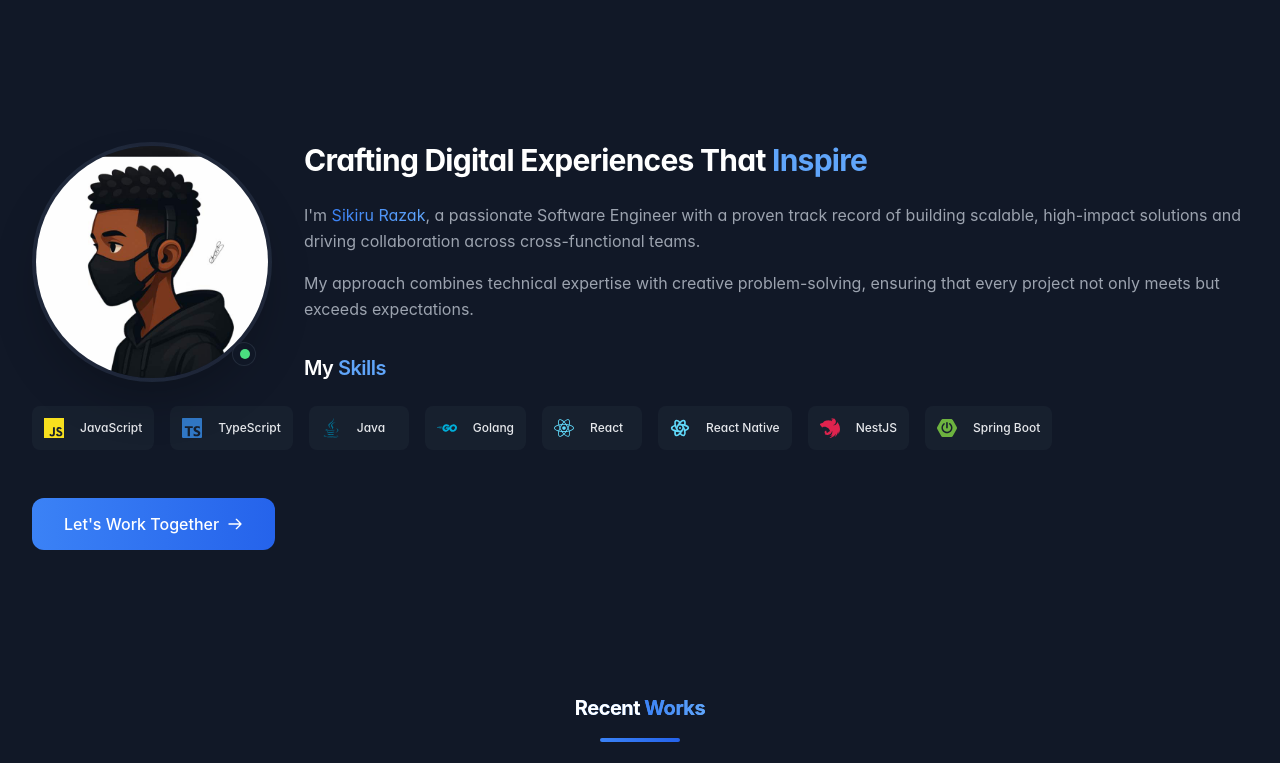
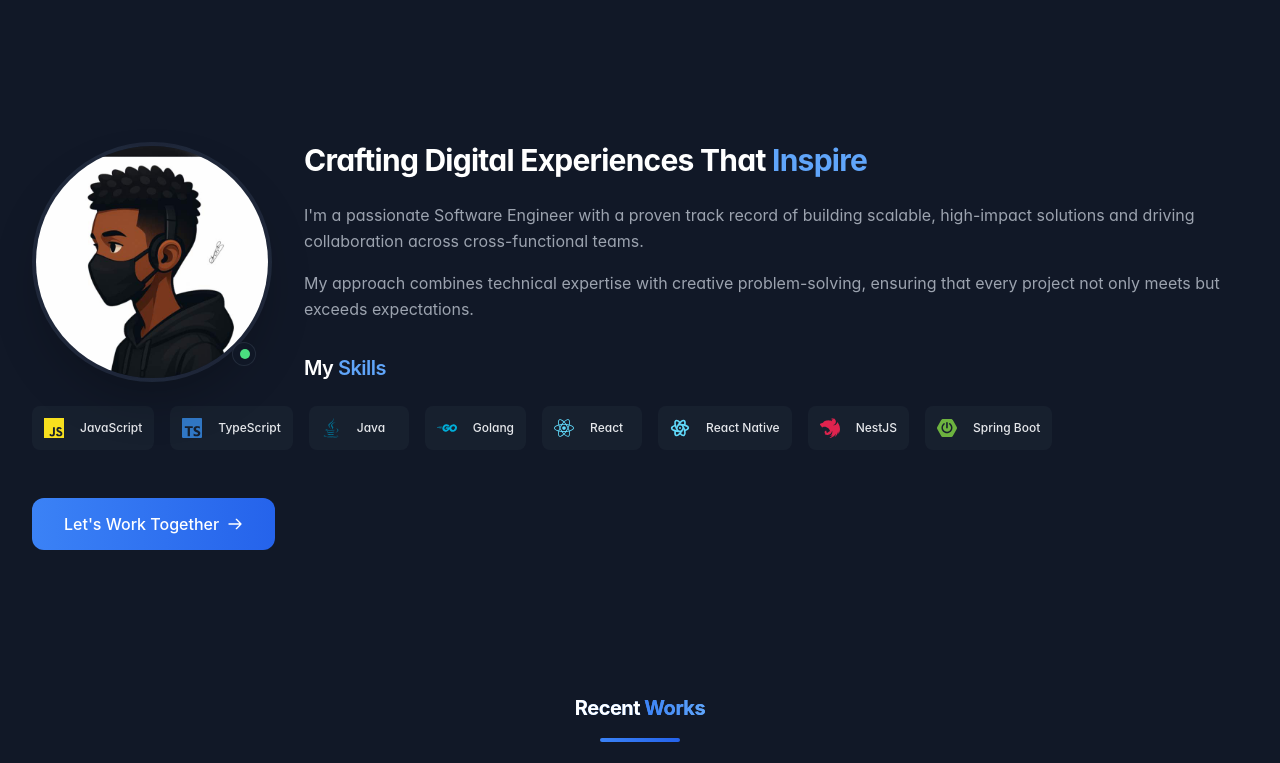
Before and after one commit to charisthedev/My-Portfolio, a React (Create React App) app: page / in a window 1280 px wide. Shown: the part 802-1565 px from the top of the page. Built offline with nearby package versions, Linux system fonts and the light colour scheme.

Commit message:
refactor: remove explicit name from About section introduction.

```diff
--- a/src/components/About/About.js
+++ b/src/components/About/About.js
@@ -102,8 +102,7 @@ const About = () => {
 
               <div className="space-y-4 mb-8 text-gray-300">
                 <p>
-                  I'm <span className="text-gradient">Sikiru Razak</span>, a
-                  passionate Software Engineer with a proven track record of
+                  I'm a passionate Software Engineer with a proven track record of
                   building scalable, high-impact solutions and driving
                   collaboration across cross-functional teams.
                 </p>
@@ -146,8 +145,7 @@ const About = () => {
 
               <div className="space-y-4 mb-8 text-gray-300">
                 <p>
-                  I'm <span className="text-gradient">Sikiru Razak</span>, a
-                  passionate Software Engineer with a proven track record of
+                  I'm a passionate Software Engineer with a proven track record of
                   building scalable, high-impact solutions and driving
                   collaboration across cross-functional teams.
                 </p>
```
